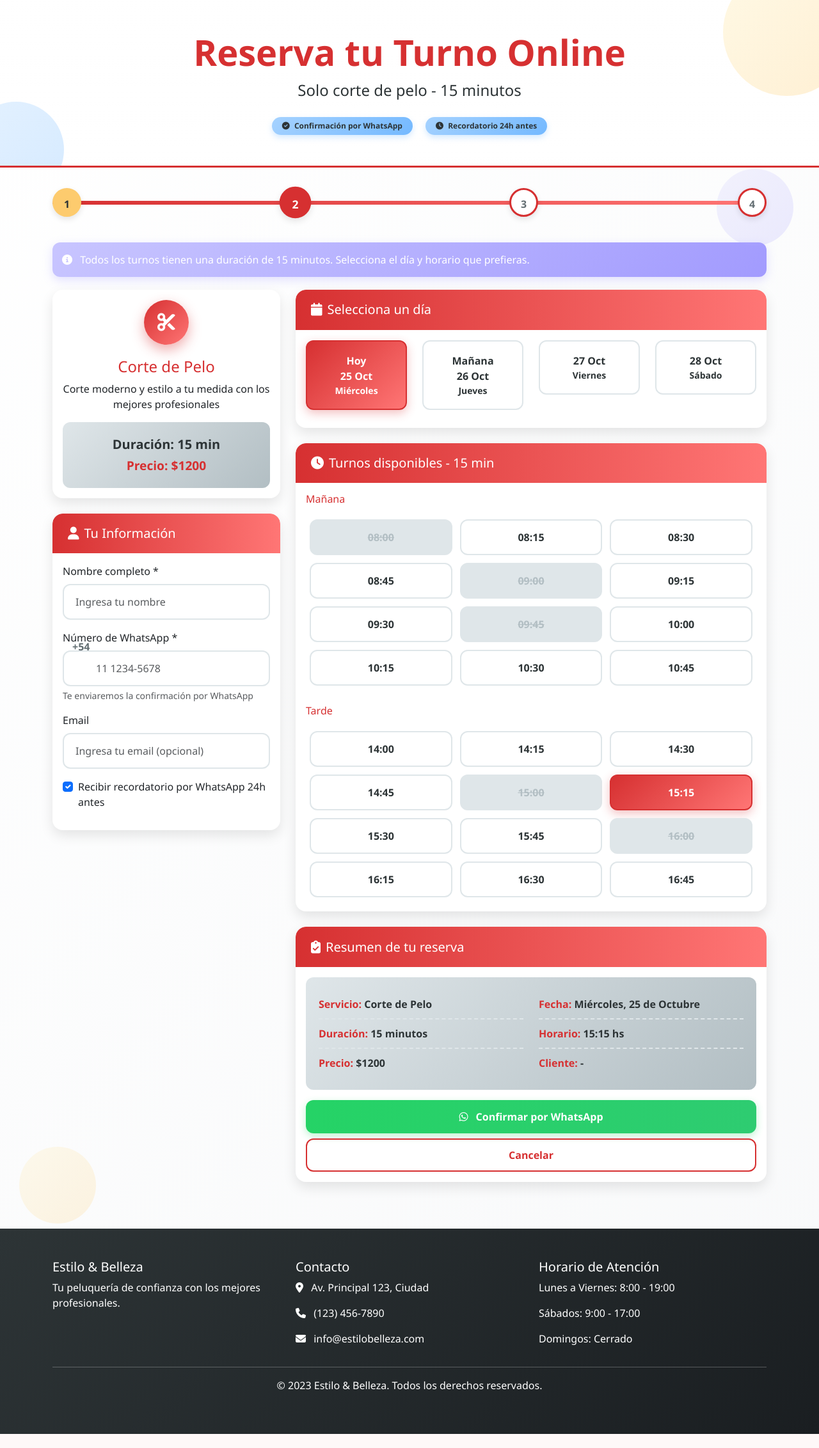
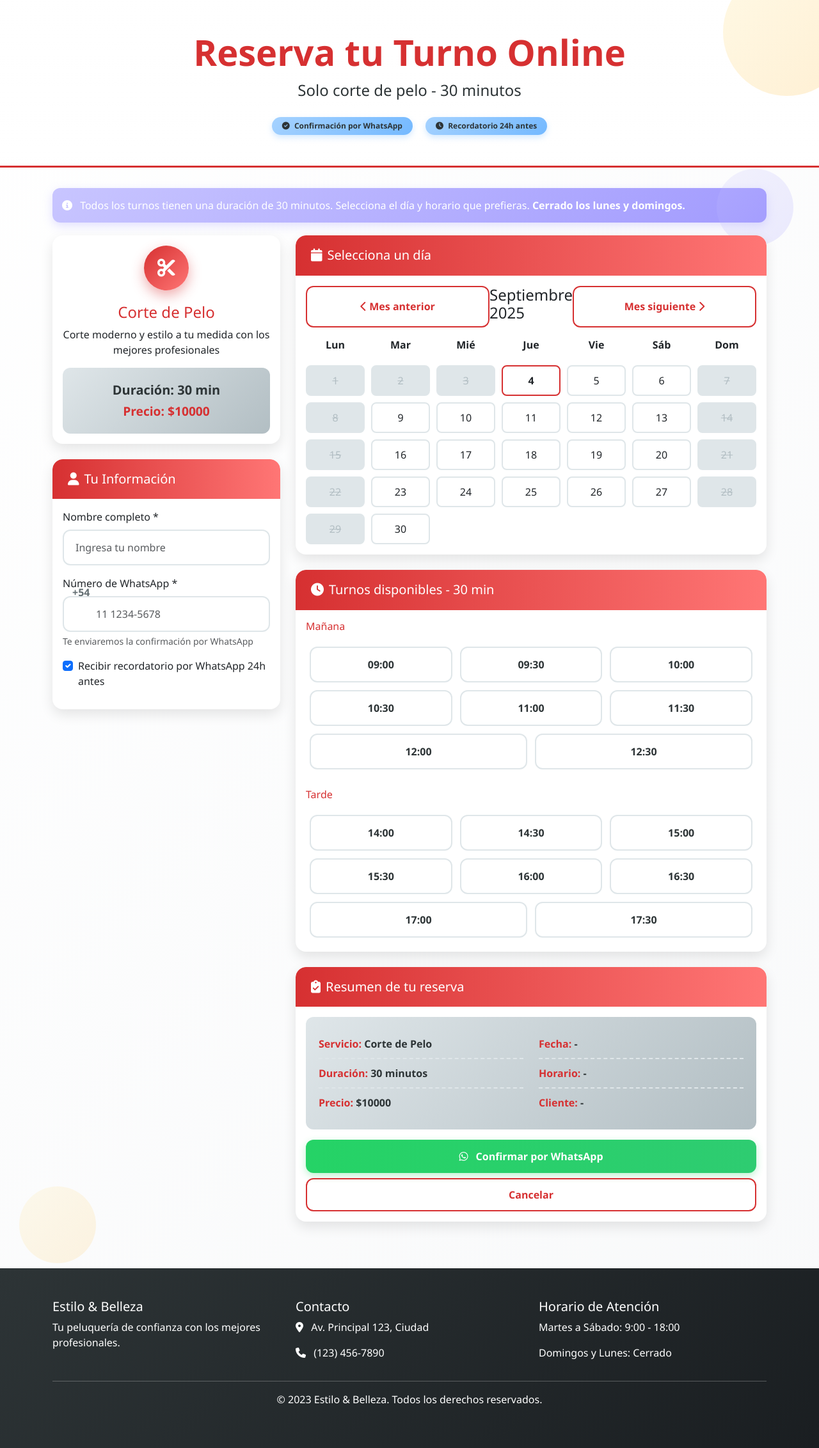
Before and after one commit to lineasrectas2332/gestor-turnos, a Python web app: template templates/index.html in a window 1280 px wide. Shown: the part 56-2320 px from the top of the page at 64% size. Before the commit the page ends 2298 px from the top, so only its background shows below. Run offline with Jinja, Linux system fonts and the light colour scheme; the template is opened without the code that fills it, so the values that code supplies are empty.

Commit message:
Subo index.html y archivos iniciales

```diff
--- a/templates/index.html
+++ b/templates/index.html
@@ -91,8 +91,7 @@
         border-radius: 50%;
         background: linear-gradient(
           135deg,
-          var(--blue-light) 0%,
-          var(--blue) 100%
+          var(--blue-light) 0% var(--blue) 100%
         );
         opacity: 0.3;
         z-index: 0;
@@ -154,6 +153,7 @@
         font-weight: 700;
         transition: all 0.3s;
         box-shadow: 0 4px 12px rgba(37, 211, 102, 0.3);
+        width: 100%;
       }
 
       .btn-whatsapp:hover {
@@ -169,6 +169,7 @@
         font-weight: 600;
         transition: all 0.3s;
         padding: 12px 24px;
+        width: 100%;
       }
 
       .btn-outline-primary:hover {
@@ -208,6 +209,7 @@
         background: var(--primary);
         transform: scaleX(0);
         transition: transform 0.3s;
+        z-index: 1;
       }
 
       .time-slot:hover {
@@ -333,56 +335,6 @@
         border-color: var(--primary);
         box-shadow: 0 0 0 0.3rem rgba(214, 48, 49, 0.25);
         transform: translateY(-2px);
-      }
-
-      .step-progress {
-        display: flex;
-        justify-content: space-between;
-        margin-bottom: 2.5rem;
-        position: relative;
-      }
-
-      .step-progress::before {
-        content: "";
-        position: absolute;
-        top: 20px;
-        left: 0;
-        right: 0;
-        height: 6px;
-        background: linear-gradient(
-          90deg,
-          var(--primary) 0%,
-          var(--primary-light) 100%
-        );
-        z-index: 1;
-        border-radius: 3px;
-      }
-
-      .step {
-        position: relative;
-        z-index: 2;
-        text-align: center;
-        width: 45px;
-        height: 45px;
-        line-height: 45px;
-        border-radius: 50%;
-        background: white;
-        color: var(--gray);
-        font-weight: bold;
-        border: 3px solid var(--primary);
-        box-shadow: 0 4px 10px rgba(0, 0, 0, 0.1);
-      }
-
-      .step.active {
-        background: var(--primary);
-        color: white;
-        transform: scale(1.1);
-      }
-
-      .step.completed {
-        background: var(--yellow);
-        color: var(--dark);
-        border-color: var(--yellow);
       }
 
       .whatsapp-confirmation {
@@ -561,6 +513,59 @@
         margin-bottom: 20px;
         box-shadow: 0 5px 15px rgba(162, 155, 254, 0.3);
       }
+
+      .calendar-container {
+        display: grid;
+        grid-template-columns: repeat(7, 1fr);
+        gap: 10px;
+        margin-top: 20px;
+      }
+
+      .calendar-day {
+        padding: 10px;
+        text-align: center;
+        border-radius: 8px;
+        border: 2px solid var(--light-gray);
+        cursor: pointer;
+        transition: all 0.3s;
+      }
+
+      .calendar-day:hover {
+        border-color: var(--primary);
+        background-color: rgba(214, 48, 49, 0.05);
+      }
+
+      .calendar-day.active {
+        background: linear-gradient(
+          135deg,
+          var(--primary) 0%,
+          var(--primary-light) 100%
+        );
+        color: white;
+        border-color: var(--primary);
+      }
+
+      .calendar-day.disabled {
+        background-color: var(--light-gray);
+        color: #b2bec3;
+        cursor: not-allowed;
+        text-decoration: line-through;
+      }
+
+      .calendar-header {
+        display: grid;
+        grid-template-columns: repeat(7, 1fr);
+        gap: 10px;
+        margin-bottom: 10px;
+        text-align: center;
+        font-weight: bold;
+      }
+
+      .month-nav {
+        display: flex;
+        justify-content: space-between;
+        margin-bottom: 15px;
+      }
     </style>
   </head>
   <body>
@@ -607,7 +612,7 @@
           Reserva tu Turno Online
         </h1>
         <p class="lead fs-4" style="color: var(--dark)">
-          Solo corte de pelo - 15 minutos
+          Solo corte de pelo - 30 minutos
         </p>
         <div class="mt-4">
           <span class="badge badge-custom me-3">
@@ -625,17 +630,10 @@
       <div class="decorative-circle circle-1"></div>
       <div class="decorative-circle circle-2"></div>
 
-      <!-- Progress Steps -->
-      <div class="step-progress">
-        <div class="step completed">1</div>
-        <div class="step active">2</div>
-        <div class="step">3</div>
-        <div class="step">4</div>
-      </div>
-
       <div class="info-box">
         <i class="fas fa-info-circle me-2"></i> Todos los turnos tienen una
-        duración de 15 minutos. Selecciona el día y horario que prefieras.
+        duración de 30 minutos. Selecciona el día y horario que prefieras.
+        <strong>Cerrado los lunes y domingos.</strong>
       </div>
 
       <div class="row">
@@ -653,8 +651,8 @@
                 Corte moderno y estilo a tu medida con los mejores profesionales
               </p>
               <div class="gray-bg">
-                <p class="card-text fw-bold mb-1 fs-5">Duración: 15 min</p>
-                <p class="card-text price-tag mb-0">Precio: $1200</p>
+                <p class="card-text fw-bold mb-1 fs-5">Duración: 30 min</p>
+                <p class="card-text price-tag mb-0">Precio: $10000</p>
               </div>
             </div>
           </div>
@@ -698,15 +696,6 @@
                     Te enviaremos la confirmación por WhatsApp
                   </div>
                 </div>
-                <div class="mb-3">
-                  <label class="form-label">Email</label>
-                  <input
-                    type="email"
-                    class="form-control"
-                    id="client-email"
-                    placeholder="Ingresa tu email (opcional)"
-                  />
-                </div>
                 <div class="form-check mb-3">
                   <input
                     class="form-check-input"
@@ -732,33 +721,28 @@
               </h5>
             </div>
             <div class="card-body">
-              <div class="row">
-                <div class="col-md-3 col-6">
-                  <div class="day-selector active" data-date="2023-10-25">
-                    <div class="fw-bold">Hoy</div>
-                    <div>25 Oct</div>
-                    <div class="small">Miércoles</div>
+              <div class="month-nav">
+                <button class="btn btn-outline-primary" id="prev-month">
+                  <i class="fas fa-chevron-left"></i> Mes anterior
+                </button>
+                <h4 id="current-month">Noviembre 2023</h4>
+                <button class="btn btn-outline-primary" id="next-month">
+                  Mes siguiente <i class="fas fa-chevron-right"></i>
+                </button>
               </div>
+
+              <div class="calendar-header">
+                <div>Lun</div>
+                <div>Mar</div>
+                <div>Mié</div>
+                <div>Jue</div>
+                <div>Vie</div>
+                <div>Sáb</div>
+                <div>Dom</div>
               </div>
-                <div class="col-md-3 col-6">
-                  <div class="day-selector" data-date="2023-10-26">
-                    <div class="fw-bold">Mañana</div>
-                    <div>26 Oct</div>
-                    <div class="small">Jueves</div>
-                  </div>
-                </div>
-                <div class="col-md-3 col-6">
-                  <div class="day-selector" data-date="2023-10-27">
-                    <div>27 Oct</div>
-                    <div class="small">Viernes</div>
-                  </div>
-                </div>
-                <div class="col-md-3 col-6">
-                  <div class="day-selector" data-date="2023-10-28">
-                    <div>28 Oct</div>
-                    <div class="small">Sábado</div>
-                  </div>
-                </div>
+
+              <div class="calendar-container" id="calendar">
+                <!-- Los días del calendario se generarán con JavaScript -->
               </div>
             </div>
           </div>
@@ -766,40 +750,32 @@
           <div class="card mb-4">
             <div class="card-header">
               <h5 class="card-title mb-0">
-                <i class="fas fa-clock me-2"></i>Turnos disponibles - 15 min
+                <i class="fas fa-clock me-2"></i>Turnos disponibles - 30 min
               </h5>
             </div>
             <div class="card-body">
               <h6 class="mb-3" style="color: var(--primary)">Mañana</h6>
               <div class="d-flex flex-wrap mb-4">
-                <div class="time-slot disabled">08:00</div>
-                <div class="time-slot">08:15</div>
-                <div class="time-slot">08:30</div>
-                <div class="time-slot">08:45</div>
-                <div class="time-slot disabled">09:00</div>
-                <div class="time-slot">09:15</div>
+                <div class="time-slot">09:00</div>
                 <div class="time-slot">09:30</div>
-                <div class="time-slot disabled">09:45</div>
                 <div class="time-slot">10:00</div>
-                <div class="time-slot">10:15</div>
                 <div class="time-slot">10:30</div>
-                <div class="time-slot">10:45</div>
+                <div class="time-slot">11:00</div>
+                <div class="time-slot">11:30</div>
+                <div class="time-slot">12:00</div>
+                <div class="time-slot">12:30</div>
               </div>
 
               <h6 class="mb-3" style="color: var(--primary)">Tarde</h6>
               <div class="d-flex flex-wrap">
                 <div class="time-slot">14:00</div>
-                <div class="time-slot">14:15</div>
                 <div class="time-slot">14:30</div>
-                <div class="time-slot">14:45</div>
-                <div class="time-slot disabled">15:00</div>
-                <div class="time-slot selected">15:15</div>
+                <div class="time-slot">15:00</div>
                 <div class="time-slot">15:30</div>
-                <div class="time-slot">15:45</div>
-                <div class="time-slot disabled">16:00</div>
-                <div class="time-slot">16:15</div>
+                <div class="time-slot">16:00</div>
                 <div class="time-slot">16:30</div>
-                <div class="time-slot">16:45</div>
+                <div class="time-slot">17:00</div>
+                <div class="time-slot">17:30</div>
               </div>
             </div>
           </div>
@@ -823,26 +799,22 @@
                     <div class="resume-item">
                       <span class="resume-label">Duración:</span>
                       <span class="resume-value" id="resume-duration"
-                        >15 minutos</span
+                        >30 minutos</span
                       >
                     </div>
                     <div class="resume-item">
                       <span class="resume-label">Precio:</span>
-                      <span class="resume-value" id="resume-price">$1200</span>
+                      <span class="resume-value" id="resume-price">$10000</span>
                     </div>
                   </div>
                   <div class="col-sm-6">
                     <div class="resume-item">
                       <span class="resume-label">Fecha:</span>
-                      <span class="resume-value" id="resume-date"
-                        >Miércoles, 25 de Octubre</span
-                      >
+                      <span class="resume-value" id="resume-date">-</span>
                     </div>
                     <div class="resume-item">
                       <span class="resume-label">Horario:</span>
-                      <span class="resume-value" id="resume-time"
-                        >15:15 hs</span
-                      >
+                      <span class="resume-value" id="resume-time">-</span>
                     </div>
                     <div class="resume-item">
                       <span class="resume-label">Cliente:</span>
@@ -889,13 +861,11 @@
               Ciudad
             </p>
             <p><i class="fas fa-phone me-2"></i> (123) 456-7890</p>
-            <p><i class="fas fa-envelope me-2"></i> info@estilobelleza.com</p>
           </div>
           <div class="col-md-4">
             <h5>Horario de Atención</h5>
-            <p>Lunes a Viernes: 8:00 - 19:00</p>
-            <p>Sábados: 9:00 - 17:00</p>
-            <p>Domingos: Cerrado</p>
+            <p>Martes a Sábado: 9:00 - 18:00</p>
+            <p>Domingos y Lunes: Cerrado</p>
           </div>
         </div>
         <hr />
@@ -933,29 +903,136 @@
         // Variables para almacenar la selección
         let selectedService = {
           name: "Corte de Pelo",
-          duration: "15",
-          price: "1200",
+          duration: "30",
+          price: "10000",
         };
-        let selectedDate = "2023-10-25";
-        let selectedTime = "15:15";
+        let selectedDate = null;
+        let selectedTime = null;
         let clientName = "";
         let clientPhone = "";
+
+        // Variables para el calendario
+        let currentDate = new Date();
+        let currentMonth = currentDate.getMonth();
+        let currentYear = currentDate.getFullYear();
 
         // Inicializar toast de Bootstrap
         const successToast = new bootstrap.Toast(
           document.getElementById("success-toast")
         );
 
-        // Selección de día
-        const daySelectors = document.querySelectorAll(".day-selector");
-        daySelectors.forEach((day) => {
-          day.addEventListener("click", function () {
-            daySelectors.forEach((d) => d.classList.remove("active"));
+        // Generar calendario
+        function generateCalendar(month, year) {
+          const calendarContainer = document.getElementById("calendar");
+          calendarContainer.innerHTML = "";
+
+          const monthNames = [
+            "Enero",
+            "Febrero",
+            "Marzo",
+            "Abril",
+            "Mayo",
+            "Junio",
+            "Julio",
+            "Agosto",
+            "Septiembre",
+            "Octubre",
+            "Noviembre",
+            "Diciembre",
+          ];
+
+          document.getElementById(
+            "current-month"
+          ).textContent = `${monthNames[month]} ${year}`;
+
+          // Primer día del mes
+          const firstDay = new Date(year, month, 1);
+          // Último día del mes
+          const lastDay = new Date(year, month + 1, 0);
+
+          // Días de la semana (0 = Domingo, 1 = Lunes, ...)
+          const startDayOfWeek = firstDay.getDay();
+          const daysInMonth = lastDay.getDate();
+
+          // Ajustar para que la semana comience el lunes
+          let startOffset = startDayOfWeek === 0 ? 6 : startDayOfWeek - 1;
+
+          // Crear días vacíos al inicio si es necesario
+          for (let i = 0; i < startOffset; i++) {
+            const emptyDay = document.createElement("div");
+            emptyDay.classList.add("calendar-day", "disabled");
+            calendarContainer.appendChild(emptyDay);
+          }
+
+          // Crear los días del mes
+          const today = new Date();
+          today.setHours(0, 0, 0, 0);
+
+          for (let day = 1; day <= daysInMonth; day++) {
+            const dayDate = new Date(year, month, day);
+            const dayOfWeek = dayDate.getDay();
+
+            const dayElement = document.createElement("div");
+            dayElement.classList.add("calendar-day");
+            dayElement.textContent = day;
+
+            // Deshabilitar domingos (0) y lunes (1)
+            if (dayOfWeek === 0 || dayOfWeek === 1) {
+              dayElement.classList.add("disabled");
+            } else if (dayDate < today) {
+              // Deshabilitar días pasados
+              dayElement.classList.add("disabled");
+            } else {
+              dayElement.addEventListener("click", function () {
+                document.querySelectorAll(".calendar-day").forEach((d) => {
+                  d.classList.remove("active");
+                });
                 this.classList.add("active");
-            selectedDate = this.getAttribute("data-date");
+
+                selectedDate = new Date(year, month, day);
                 updateResume();
               });
+            }
+
+            // Marcar el día actual
+            if (
+              dayDate.getTime() === today.getTime() &&
+              dayDate.getMonth() === today.getMonth() &&
+              dayDate.getFullYear() === today.getFullYear()
+            ) {
+              dayElement.style.borderColor = "var(--primary)";
+              dayElement.style.fontWeight = "bold";
+            }
+
+            calendarContainer.appendChild(dayElement);
+          }
+        }
+
+        // Navegación del calendario
+        document
+          .getElementById("prev-month")
+          .addEventListener("click", function () {
+            currentMonth--;
+            if (currentMonth < 0) {
+              currentMonth = 11;
+              currentYear--;
+            }
+            generateCalendar(currentMonth, currentYear);
           });
+
+        document
+          .getElementById("next-month")
+          .addEventListener("click", function () {
+            currentMonth++;
+            if (currentMonth > 11) {
+              currentMonth = 0;
+              currentYear++;
+            }
+            generateCalendar(currentMonth, currentYear);
+          });
+
+        // Inicializar calendario
+        generateCalendar(currentDate.getMonth(), currentDate.getFullYear());
 
         // Selección de horario
         const timeSlots = document.querySelectorAll(
@@ -1004,8 +1081,8 @@
           document.getElementById("resume-price").textContent =
             "$" + selectedService.price;
 
-          // Formatear fecha
-          const dateObj = new Date(selectedDate);
+          // Formatear fecha si está seleccionada
+          if (selectedDate) {
             const options = {
               weekday: "long",
               day: "numeric",
@@ -1013,10 +1090,13 @@
               year: "numeric",
             };
             document.getElementById("resume-date").textContent =
-            dateObj.toLocaleDateString("es-ES", options);
+              selectedDate.toLocaleDateString("es-ES", options);
+          } else {
+            document.getElementById("resume-date").textContent = "-";
+          }
 
           document.getElementById("resume-time").textContent =
-            selectedTime + " hs";
+            selectedTime || "-";
           document.getElementById("resume-client").textContent =
             clientName || "-";
         }
@@ -1045,6 +1125,16 @@
               clientPhoneInput.classList.remove("is-invalid");
             }
 
+            if (!selectedDate) {
+              alert("Por favor selecciona una fecha");
+              formIsValid = false;
+            }
+
+            if (!selectedTime) {
+              alert("Por favor selecciona un horario");
+              formIsValid = false;
+            }
+
             if (!formIsValid) {
               return;
             }
@@ -1058,7 +1148,12 @@
             } a las ${selectedTime} hs.`;
 
             // En una implementación real, aquí se enviaría el mensaje por WhatsApp
-            // window.open(`https://wa.me/${phoneNumber}?text=${encodeURIComponent(message)}`, '_blank');
+            window.open(
+              `https://wa.me/${phoneNumber}?text=${encodeURIComponent(
+                message
+              )}`,
+              "_blank"
+            );
 
             // Mostrar mensaje de éxito
             successToast.show();
@@ -1071,7 +1166,6 @@
               client: {
                 name: clientNameInput.value,
                 phone: clientPhoneInput.value,
-                email: document.getElementById("client-email").value,
               },
             });
           });
```
Lines whose indentation alone changed are shown as unchanged.
